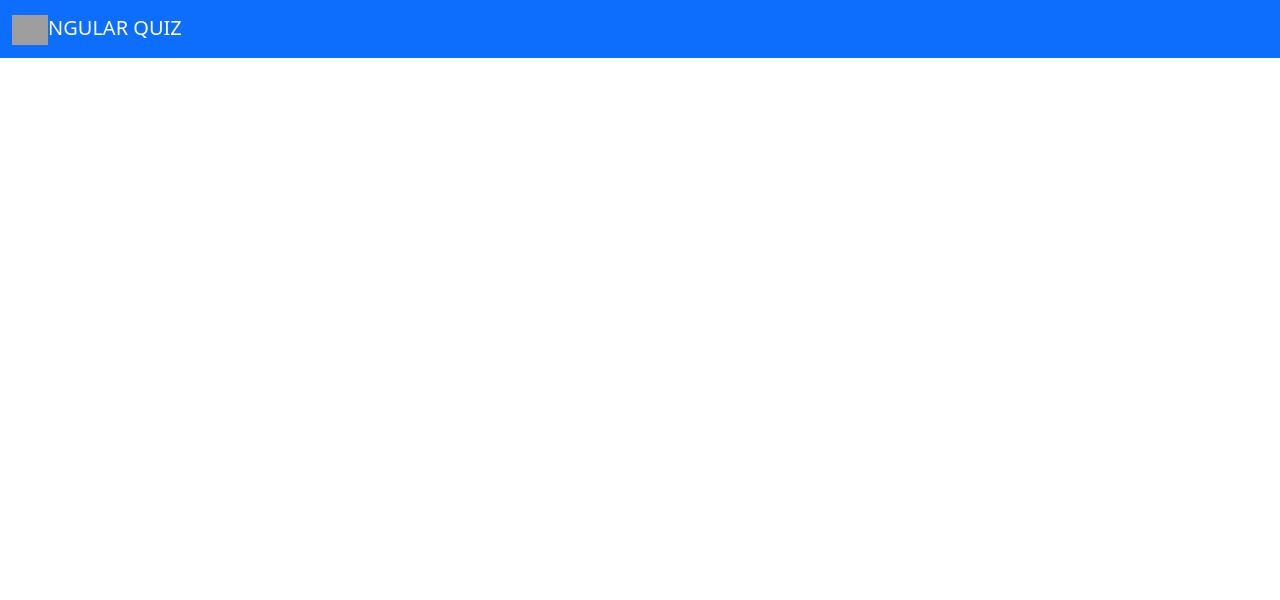
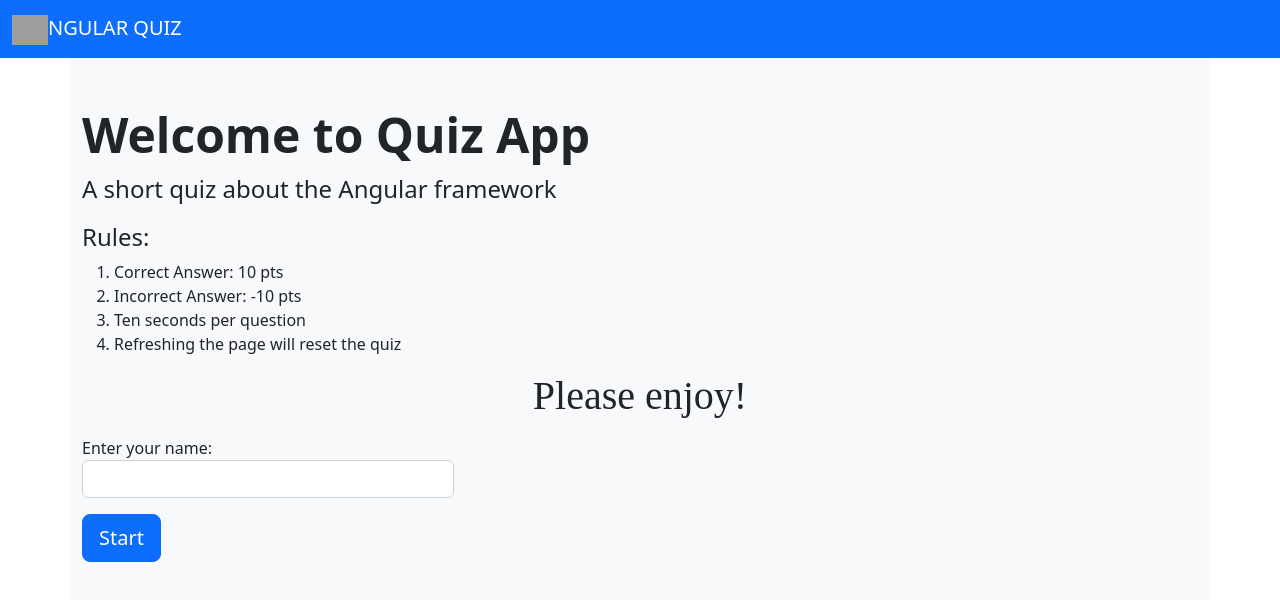
Before and after one commit to JWoltjen/Angular-QuizApp, an Angular app: page /welcome in a window 1280 px wide. Before the commit this address led to /. Shown: the top 600 px of the page. Built offline with nearby package versions, Linux system fonts and the light colour scheme; grey boxes are pictures that could not be loaded.

Commit message:
draft welcome page

```diff
--- a/src/app/app-routing.module.ts
+++ b/src/app/app-routing.module.ts
@@ -5,8 +5,8 @@ import { WelcomeComponent } from './welcome/welcome.component';
 
 const routes: Routes = [
   {path: "", redirectTo: 'welcome', pathMatch:"full"},
-  {path: "", component: WelcomeComponent},
-  {path: "", component: QuestionComponent},
+  {path: "welcome", component: WelcomeComponent},
+  {path: "question", component: QuestionComponent},
 
 ];
 
--- a/src/app/welcome/welcome.component.html
+++ b/src/app/welcome/welcome.component.html
@@ -1 +1,17 @@
-<p>welcome works!</p>
+<div class="container bg-light py-5">
+    <h1 class="display-5 fw-bold">Welcome to Quiz App</h1>
+    <p class="col-md-8 fs-4">A short quiz about the Angular framework</p>
+    <h4>Rules:</h4>
+    <ol>
+        <li>Correct Answer: 10 pts</li>
+        <li>Incorrect Answer: -10 pts</li>
+        <li>Ten seconds per question</li>
+        <li>Refreshing the page will reset the quiz</li>
+    </ol>
+    <h1 style="font-family: cursive; text-align: center">Please enjoy!</h1>
+    <div class="name col-md-4 my-3">
+        <label for="">Enter your name:</label>
+        <input type="text" class="form-control">
+    </div>
+    <button class="btn btn-primary btn-lg" routerLink="/question">Start</button>
+</div>
```
